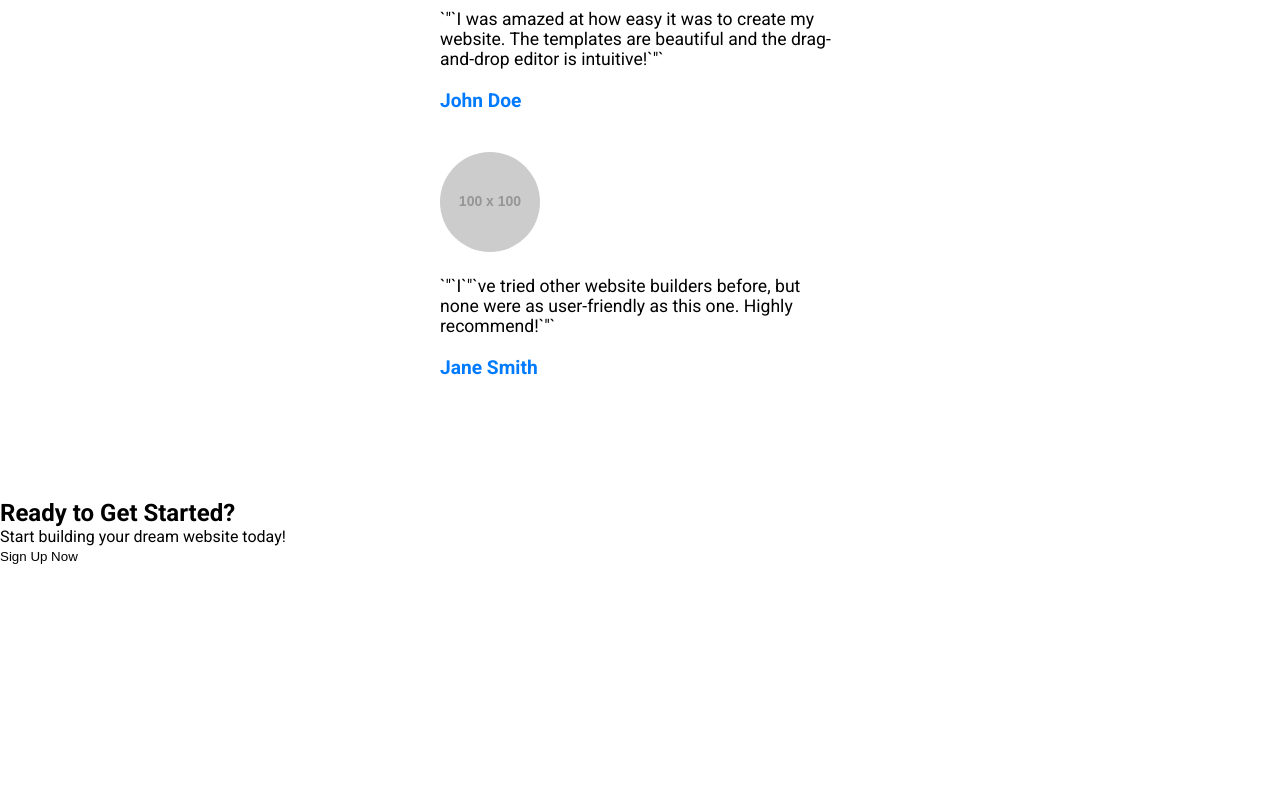
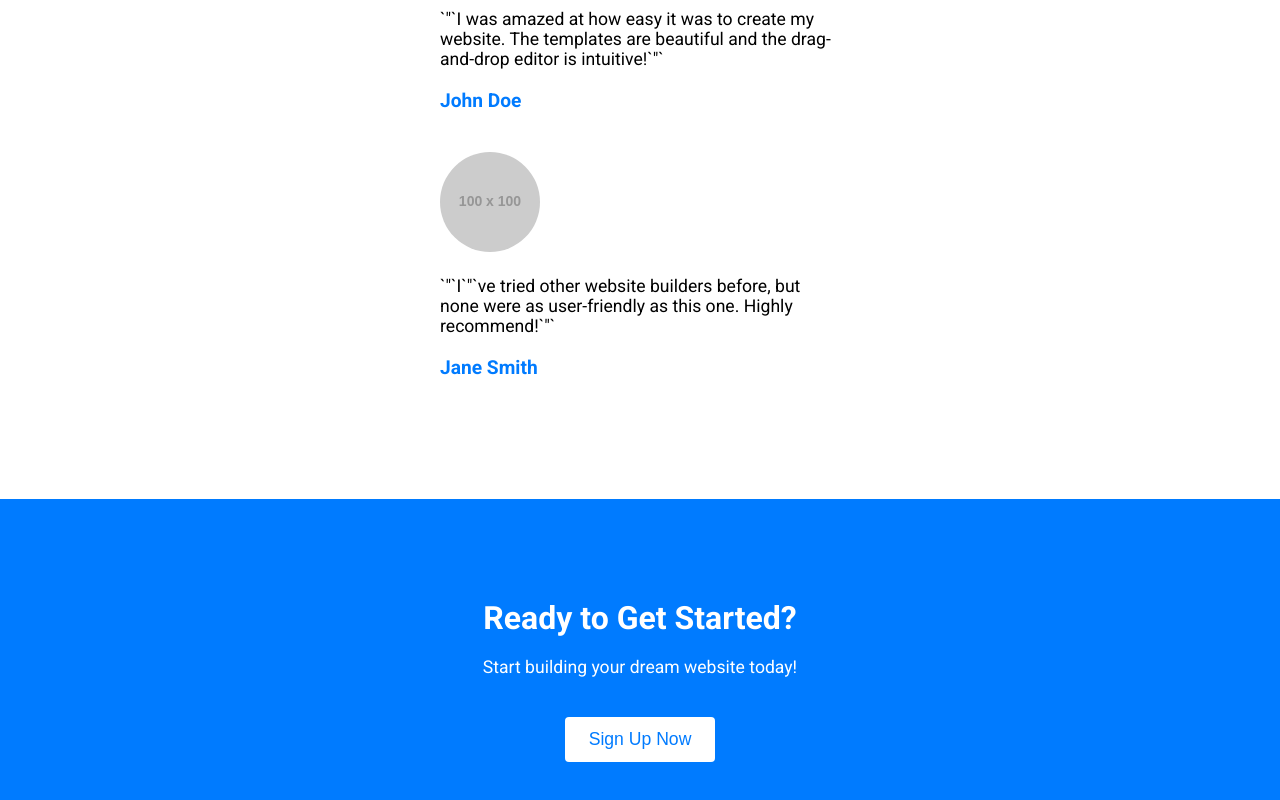
Before and after one commit to ankurhalder/OCTANET_FEBRUARY_LANDING_PAGE, a React (Vite) app: page / in a window 1280 px wide. Shown: the part 1305-2105 px from the top of the page. Before the commit the page ends 1870 px from the top, so only its background shows below. Built offline with nearby package versions, Linux system fonts and the light colour scheme; a web font is replaced by a local one.

Commit message:
Add call-to-action component styles

```diff
--- a/styles/components/_call-to-action.scss
+++ b/styles/components/_call-to-action.scss
@@ -0,0 +1,32 @@
+.cta {
+  text-align: center;
+  background-color: #007bff;
+  color: #fff;
+  padding: 100px 0;
+
+  h2 {
+    font-size: 2rem;
+    margin-bottom: 20px;
+  }
+
+  p {
+    font-size: 1.1rem;
+    margin-bottom: 40px;
+  }
+
+  .cta-btn {
+    padding: 12px 24px;
+    font-size: 1.1rem;
+    background-color: #fff;
+    color: #007bff;
+    border: none;
+    border-radius: 4px;
+    cursor: pointer;
+    transition: background-color 0.3s ease;
+
+    &:hover {
+      background-color: #0056b3;
+      color: #fff;
+    }
+  }
+}
```
